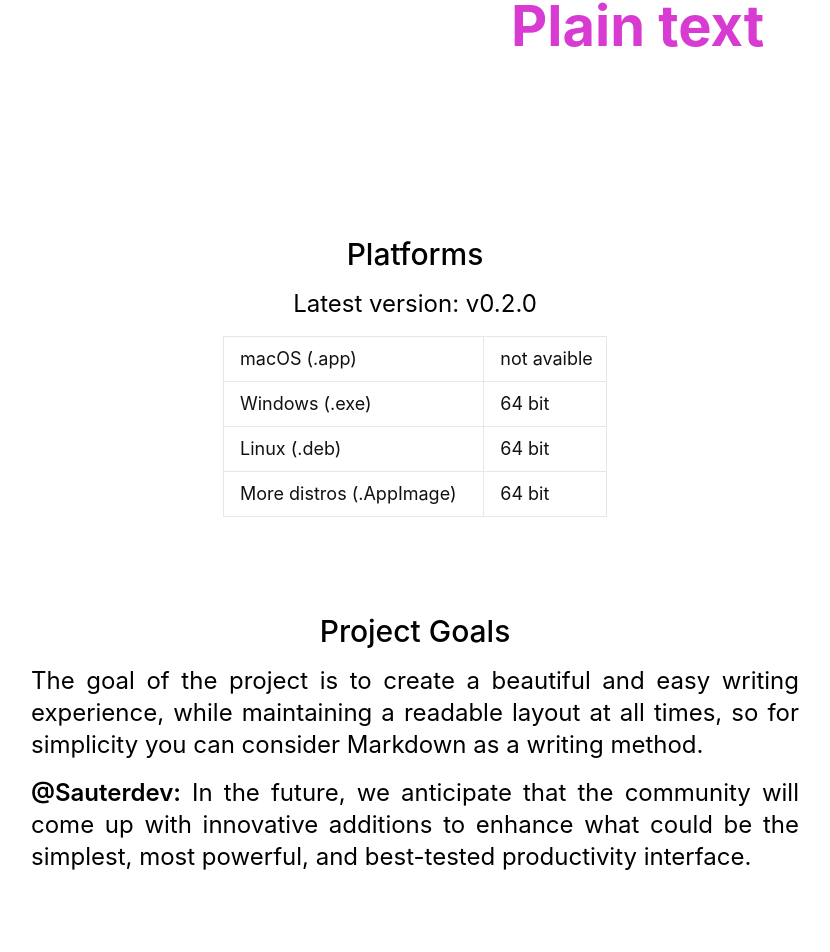
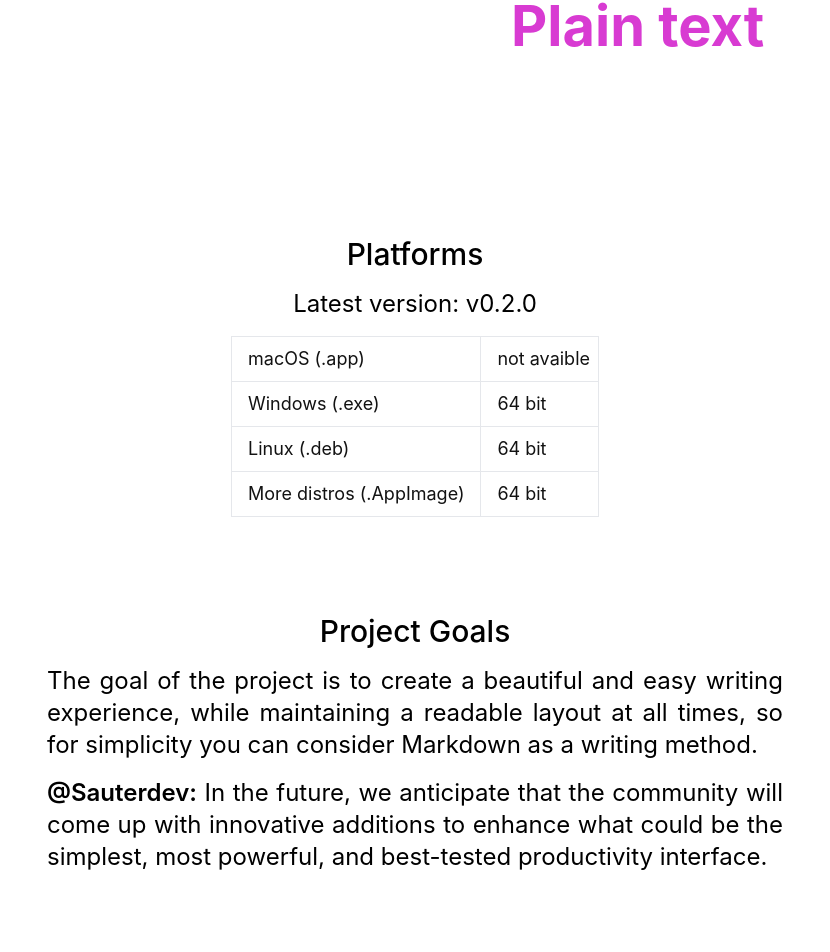
Before and after one commit to rundevs/rundev, a Next.js app: page / in a window 1280 px wide. Shown: the part 2213-3165 px from the top of the page, without its empty margins (225-1055 px from the left). Built offline with nearby package versions, Linux system fonts and the light colour scheme.

Commit message:
feat(Root): set padding horizontal on sections

```diff
--- a/pages/[app].js
+++ b/pages/[app].js
@@ -3,7 +3,7 @@ import dynamic from 'next/dynamic'
 import Split from 'react-split-grid'
 
 import Loading from 'components/Loading'
-import Footer from 'components/Playground/footer/Footer'
+import Footer from 'components/Playground/footer'
 import NavEditor from 'components/Playground/NavEditor/NavEditor'
 import Explorer from 'components/Playground/Panel/Explorer'
 import Profile from 'components/Playground/Panel/Profile'
--- a/pages/index.js
+++ b/pages/index.js
@@ -60,10 +60,10 @@ const Home = () => {
             </div>
           </article>
         </section>
-        <section id='platforms' className='max-w-3xl w-full mx-auto flex flex-col items-center py-24'>
+        <section id='platforms' className='max-w-3xl w-full mx-auto flex flex-col items-center py-24 px-4'>
           <h2 className='text-2xl md:text-3xl font-medium'>Platforms</h2>
           <p className='text-xl md:text-2xl py-4'>Latest version: v0.2.0</p>
-          <table className='border border-collapse w-1/2 dark:text-white text-primary text-lg'>
+          <table className='border border-collapse w-full md:w-1/2 dark:text-white text-primary text-lg'>
             <tbody>
               <tr className='border [&>td]:border [&>td]:pl-4 [&>td]:py-2'>
                 <td>macOS (.app)</td>
@@ -84,7 +84,7 @@ const Home = () => {
             </tbody>
           </table>
         </section>
-        <section className='pb-24 max-w-3xl mx-auto dark:text-gray-300 text-center text-2xl flex flex-col gap-4'>
+        <section className='pb-24 max-w-3xl mx-auto dark:text-gray-300 text-center text-2xl flex flex-col gap-4 px-4'>
           <h2 className='text-2xl md:text-3xl font-medium dark:text-white'>
             Project Goals
           </h2>
```
